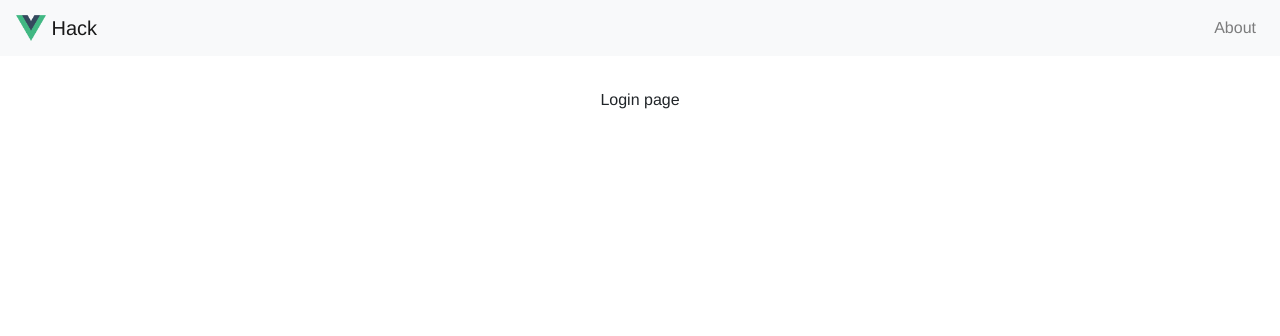
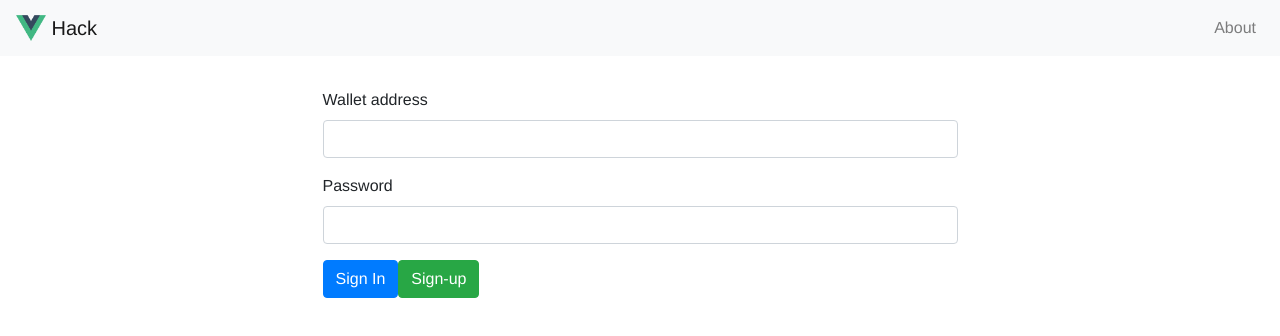
Before and after one commit to unblockteam/btcreceiver, a Vue app: page /login in a window 1280 px wide. Shown: the top 336 px of the page. Built offline with nearby package versions, Linux system fonts and the light colour scheme.

Commit message:
Add forms

```diff
--- a/src/components/Index.vue
+++ b/src/components/Index.vue
@@ -3,10 +3,10 @@
     <div class="row justify-content-center">
       <div>
         <router-link :to="{ name: 'login' }">
-          <button type="button" class="btn btn-success">Sign-in</button>
+          <button type="button" class="btn btn-primary">Sign-in</button>
         </router-link>
         <router-link :to="{ name: 'join' }">
-          <button type="button" class="btn btn-info">Sign-up</button>
+          <button type="button" class="btn btn-success">Sign-up</button>
         </router-link>
       </div>
     </div>
--- a/src/components/Join.vue
+++ b/src/components/Join.vue
@@ -1,13 +1,35 @@
 <template>
   <div class="container">
     <div class="row justify-content-center">
-      <div>Join page</div>
+      <div class="col-md-7">
+        <form>
+          <div class="form-group">
+            <label for="userPassword">Password</label>
+            <input type="password" class="form-control" id="userPassword">
+          </div>
+          <div class="form-group">
+            <label for="userPasswordConfirm">Password confirmation</label>
+            <input type="password" class="form-control" id="userPasswordConfirm">
+          </div>
+          <button type="submit" class="btn btn-success" @click="join">Sign Up</button>
+          <router-link :to="{ name: 'login' }">
+            <button type="button" class="btn btn-primary">Sign-in</button>
+          </router-link>
+        </form>
+      </div>
     </div>
   </div>
 </template>
 <script>
   export default {
-    name: 'join'
+    name: 'join',
+    methods: {
+      join (e) {
+        e.preventDefault();
+
+        alert("Submit");
+      }
+    }
   }
 </script>
 <style></style>
--- a/src/components/Login.vue
+++ b/src/components/Login.vue
@@ -1,13 +1,35 @@
 <template>
   <div class="container">
     <div class="row justify-content-center">
-      <div>Login page</div>
+      <div class="col-md-7">
+        <form>
+          <div class="form-group">
+            <label for="userWallet">Wallet address</label>
+            <input type="text" class="form-control" id="userWallet">
+          </div>
+          <div class="form-group">
+            <label for="userPassword">Password</label>
+            <input type="password" class="form-control" id="userPassword">
+          </div>
+          <button type="submit" class="btn btn-primary" @click="login">Sign In</button>
+          <router-link :to="{ name: 'join' }">
+            <button type="button" class="btn btn-success">Sign-up</button>
+          </router-link>
+        </form>
+      </div>
     </div>
   </div>
 </template>
 <script>
   export default {
-    name: 'login'
+    name: 'login',
+    methods: {
+      login (e) {
+        e.preventDefault();
+
+        alert("Submit");
+      }
+    }
   }
 </script>
 <style></style>
```
Also changed, not shown: 1 other file (tests, documents, lock files or other folders).
